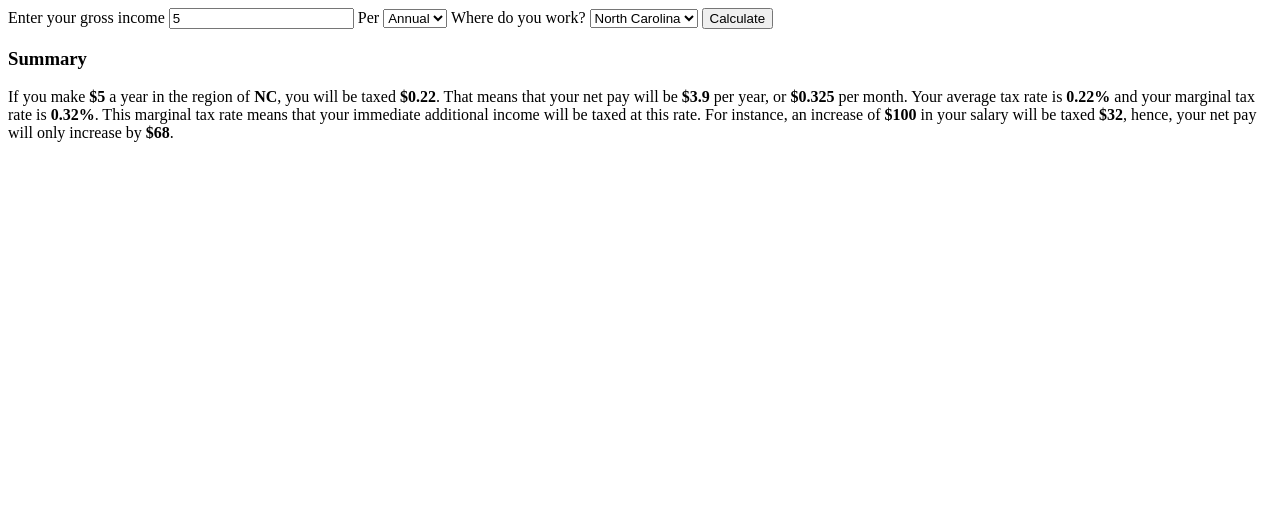
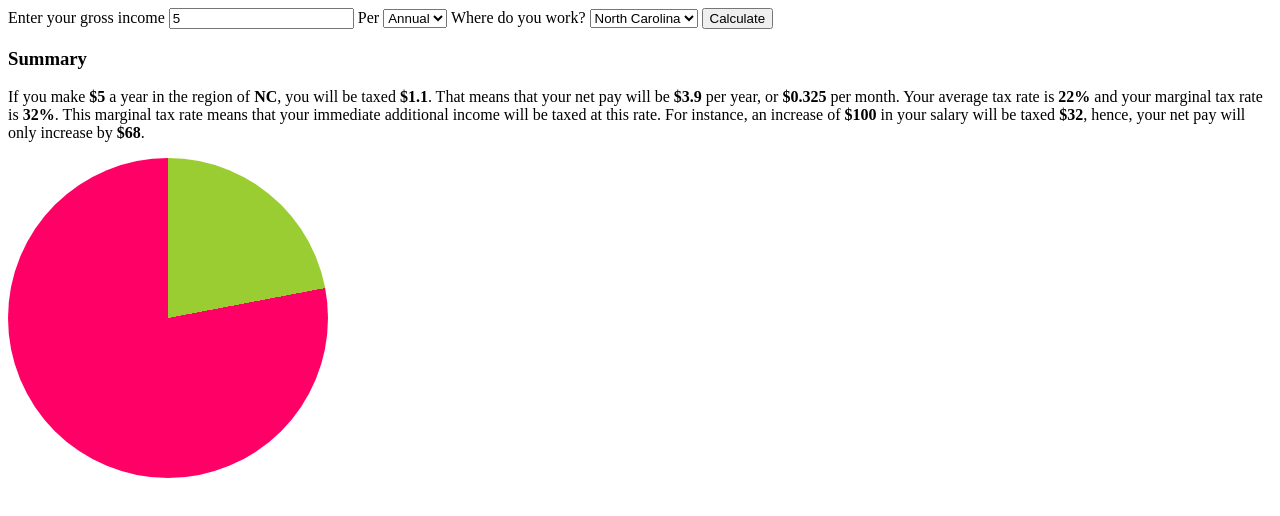
Before and after one commit to PhillipDaum/salary-calculator, a plain HTML site: page index.html in a window 1280 px wide. Both pictures are taken after typing "5" into the empty fields and a click on the button "Calculate". Drawn offline with Linux system fonts and the light colour scheme.

Commit message:
add pie chart

```diff
--- a/css/style.css
+++ b/css/style.css
@@ -0,0 +1,14 @@
+:root {
+    --background-light: #ada4a4;
+    --background-dark: #0A0A0A;
+
+    --piechart-01: #f06;
+    --piechart-02: yellowgreen;
+}
+
+/* Pie chart */
+.chart {
+    height: 20rem;
+    width: 20rem;
+    border-radius: 50%
+}
--- a/index.html
+++ b/index.html
@@ -28,9 +28,13 @@
             </select>
             <button type="submit">Calculate</button>
     </form>
-<div class="response-wrapper">
+<div class="summary-wrapper">
     <h3>Summary</h3>
     <p class="summary" id="summary"></p>
+</div>
+<div class="chart-wrapper">
+    <div class="chart" id="chart">
+    </div>
 </div>
 <script src="js/custom.js"></script>
 </body>
--- a/js/custom.js
+++ b/js/custom.js
@@ -24,8 +24,6 @@ const submitForm = (e) => {
     const data = new FormData(e.target);
     const dataObject = Object.fromEntries(data.entries());
     userArray.push(dataObject);
-    console.log("line 8", userArray);
-    console.log(calculate(userArray));
     summaryArea.innerHTML = calculate(userArray);
 }
 document.querySelector("#form").addEventListener("submit", submitForm);
@@ -46,10 +44,18 @@ const calculate = (array) => {
     let theMarginalTaxRate = marginalTaxRates[region];
     let exampleMarginalRate = 100 * theMarginalTaxRate;
     let exampleMarginalIncrease = 100 - exampleMarginalRate;
+    makeChart(theTaxRate*100)
     return `If you make <strong>$${annualSalary}</strong> a year in the region of <strong>${region}</strong>,
- you will be taxed <strong>$${theTaxRate}</strong>. That means that your net pay will be <strong>$${netPay}</strong>
- per year, or <strong>$${monthlyNetPay}</strong> per month. Your average tax rate is <strong>${theTaxRate}%</strong> and your
- marginal tax rate is <strong>${theMarginalTaxRate}%</strong>. This marginal tax rate means that your immediate additional
+ you will be taxed <strong>$${annualTaxAmount}</strong>. That means that your net pay will be <strong>$${netPay}</strong>
+ per year, or <strong>$${monthlyNetPay}</strong> per month. Your average tax rate is <strong>${theTaxRate*100}%</strong> and your
+ marginal tax rate is <strong>${theMarginalTaxRate*100}%</strong>. This marginal tax rate means that your immediate additional
  income will be taxed at this rate. For instance, an increase of <strong>$100</strong> in your salary will
  be taxed <strong>$${exampleMarginalRate}</strong>, hence, your net pay will only increase by <strong>$${exampleMarginalIncrease}</strong>.`
 }
+
+const makeChart = (ratio) => {
+    console.log(ratio);
+    document.getElementById('chart').style.background = `conic-gradient(var(--piechart-02) ${ratio}%, var(--piechart-01) 0)`;
+}
+
+//
```
